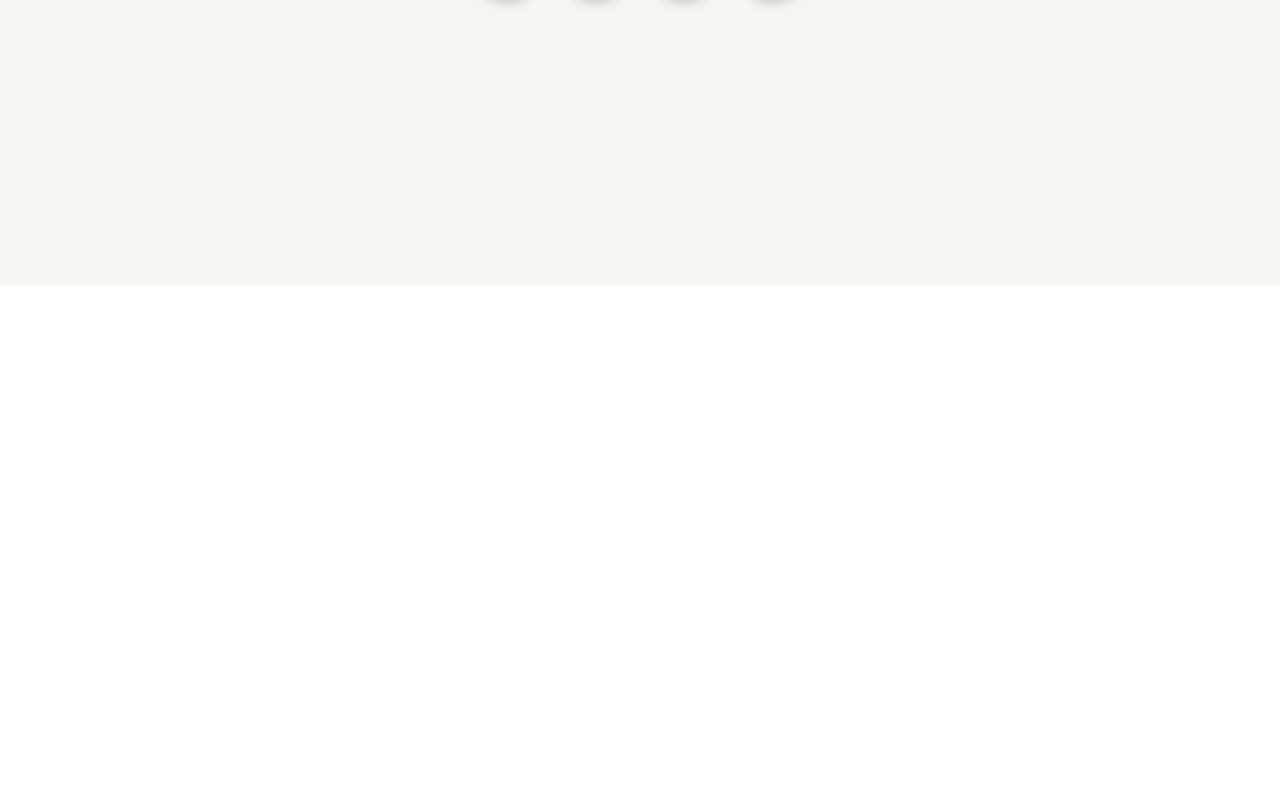
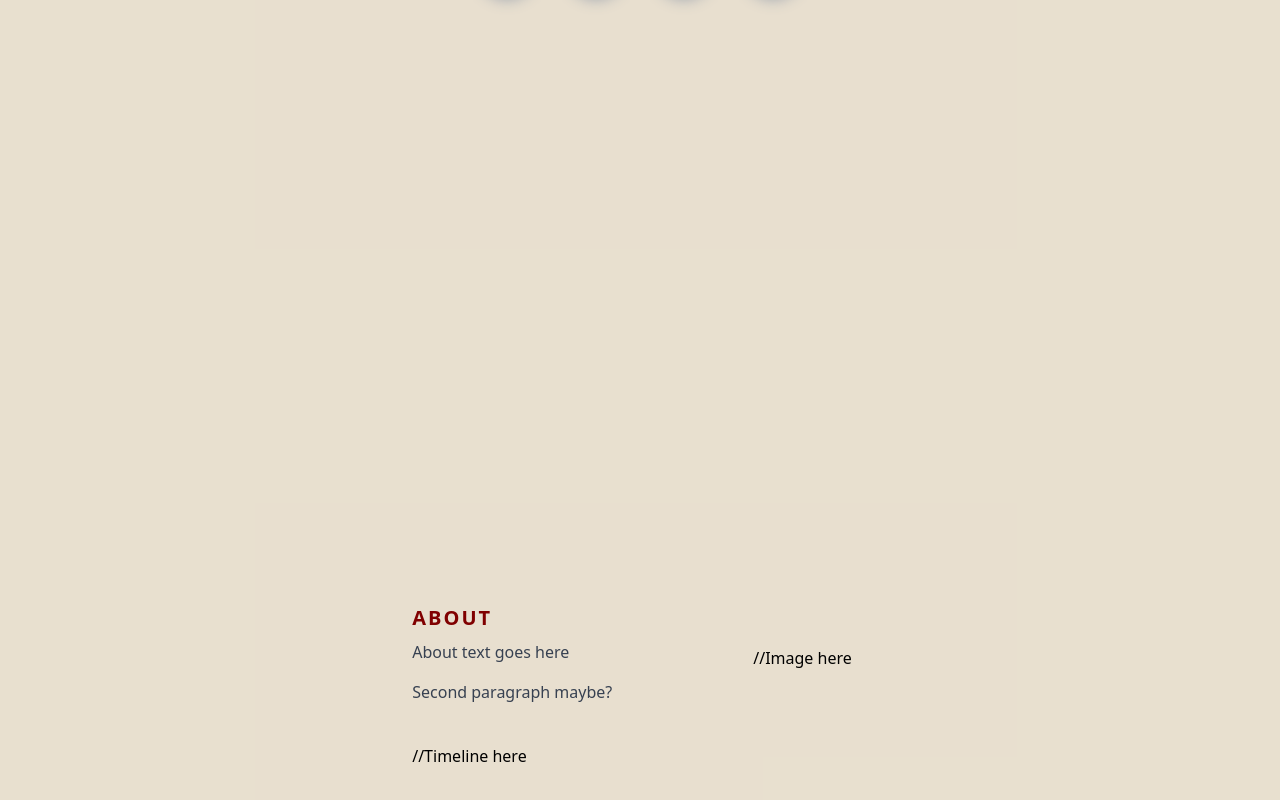
Before and after one commit to VanshSharma14/julian-website, a Next.js app: page / in a window 1280 px wide. Shown: the part 514-1314 px from the top of the page. Before the commit the page ends 800 px from the top, so only its background shows below. Built offline with nearby package versions, Linux system fonts and the light colour scheme.

Commit message:
About section working so far, need to add placeholder image and then work on timeline

```diff
--- /dev/null
+++ b/src/pages/components/About.jsx
@@ -0,0 +1,35 @@
+import React from 'react';
+import Image from 'next/image';
+//import image from pictures folder in parent public folder
+
+const About = () => {
+    return (
+
+        <div id='about' className="w-full md:h-screen p-2 flex items-center py-16">
+            <div className="max-w-[1240px] m-auto md:grid grid-cols-3 gap-8">
+                <div className="col-span-2">
+                    <h3 className="uppercase text-xl tracking-widest text-[#800000] text-left">
+                        About
+                    </h3>
+
+                    <p className="py-2 text-gray-700">
+                        About text goes here
+                    </p>
+
+                    <p className="py-2 text-gray-700">
+                        Second paragraph maybe?
+                    </p>
+                </div>
+                <div className="w-full h-auto m-auto shadow-s shadow-gray-700 rounded-xl flex items-center justify-center p-4 hover:scale-75 ease-in duration-200">
+                    //Image here
+                </div>
+                <div>
+                    //Timeline here
+                </div>
+            </div>
+        </div>
+
+    );
+};
+
+export default About;
--- a/src/pages/components/Main.jsx
+++ b/src/pages/components/Main.jsx
@@ -11,7 +11,7 @@
             <div className="max-w-[1240px] w-full h-full mx-auto p-2 flex justify-center items-center">
                 <div>
                     <h1 className="py-4 text-black-300">
-                        Hi, I&apos;m <span className="text-[#3EB489]">Julian</span>
+                        Hi, I&apos;m <span className="text-[#800000]">Julian</span>
                     </h1>
                     <h2 className="py-2 text-gray-700">
                         Software Engineer
--- a/src/pages/index.js
+++ b/src/pages/index.js
@@ -1,15 +1,17 @@
 import Head from "next/head";
 import Main from "./components/Main";
+import About from "./components/About";
 
 export default function Home() {
   return (
-      <div className="bg-[#E4DAC7] bg-opacity-25">
+      <div className="bg-[#E4DAC7] bg-opacity-85">
         <Head>
           <title>Julian Grande | Software Engineer</title>
           <meta name="description" content="Julian Grande's Portfolio Website"></meta>
           //some image here maybe a selfie?
         </Head>
         <Main />
+        <About />
       </div>
   );
 };
--- a/src/pages/styles/global.css
+++ b/src/pages/styles/global.css
@@ -16,4 +16,8 @@
     @apply text-3xl sm:text-4xl
   }
 
+  h3 {
+    @apply text-2xl sm:text-3xl
+  }
+
 }
```
